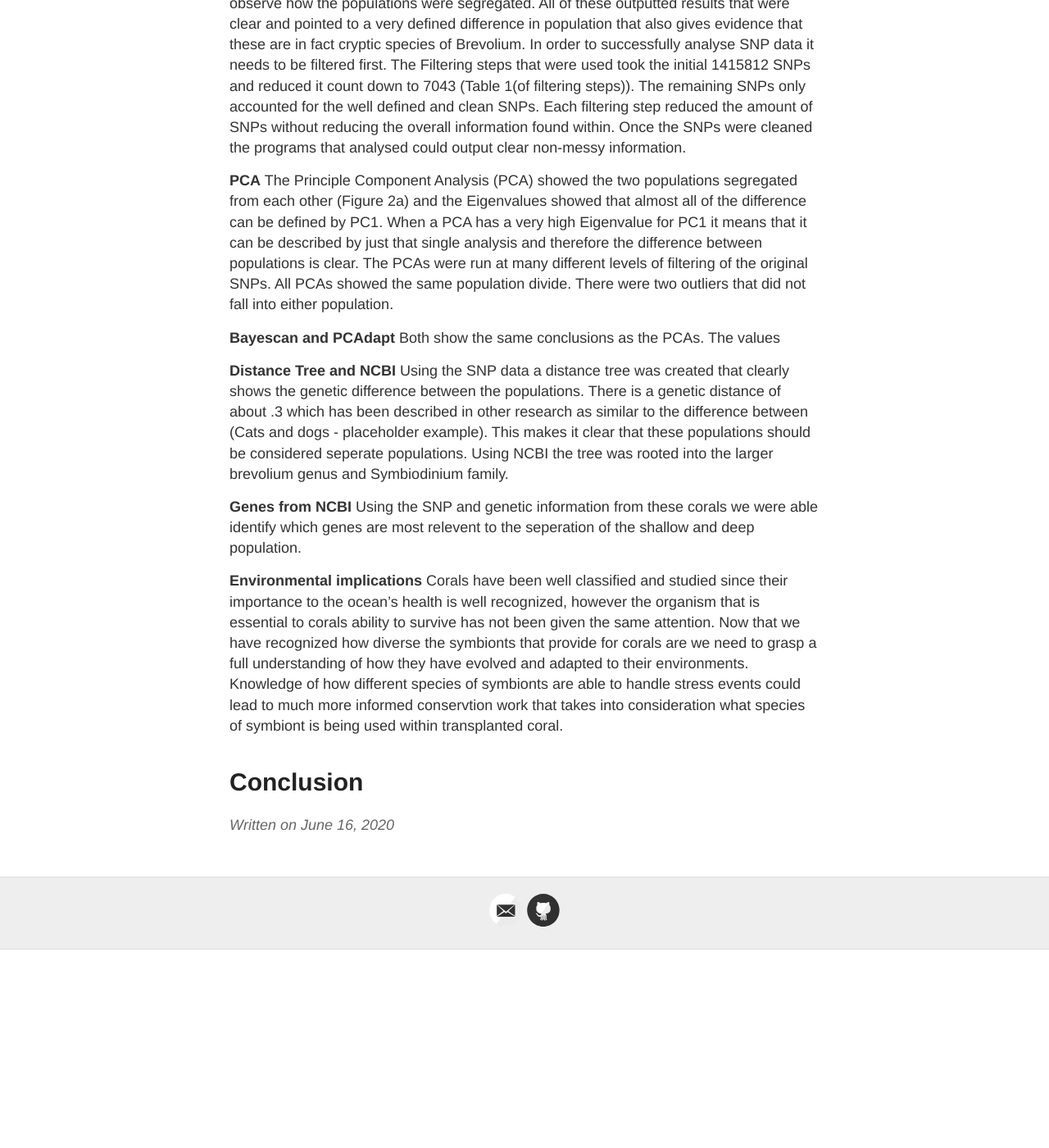
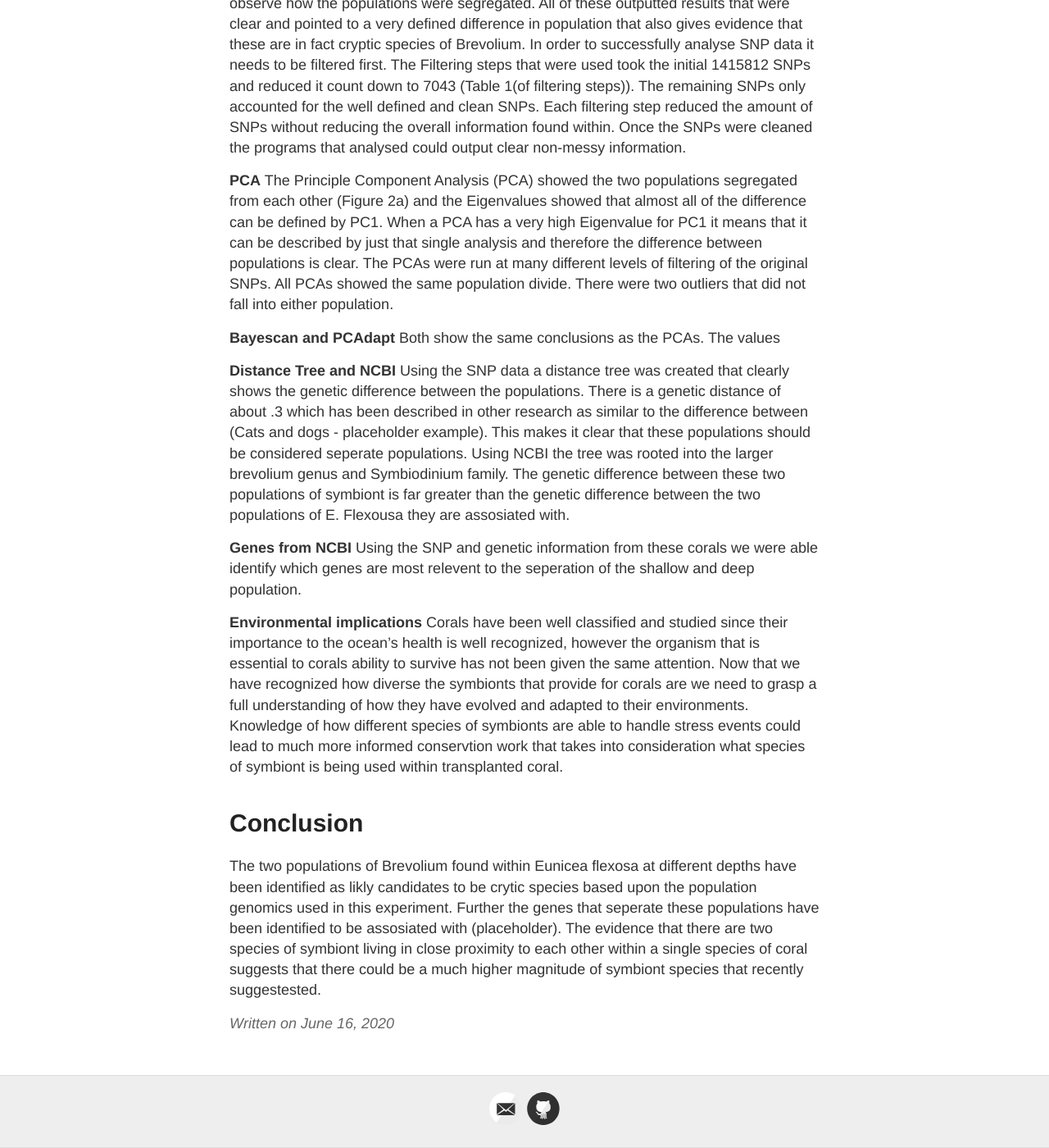
Before and after one commit to Mwags24/Brevolium_Notebook, a Jekyll site: the page built from _posts/2020-6-16-Full_Draft1.md, in a window 1280 px wide and 1400 px high, scrolled down 4482 px. Shown: the whole window at 82% size. Built offline with Jekyll 4.4.1, drawn with Linux system fonts in a browser that asks for light colours; before the commit the page ends 5640 px from its top, so only the background shows below that.

Commit message:
editing post

```diff
--- a/_posts/2020-6-16-Full_Draft1.md
+++ b/_posts/2020-6-16-Full_Draft1.md
@@ -85,6 +85,7 @@ Both show the same conclusions as the PCAs. The values
 
 **Distance Tree and NCBI**
 Using the SNP data a distance tree was created that clearly shows the genetic difference between the populations. There is a genetic distance of about .3 which has been described in other research as similar to the difference between (Cats and dogs - placeholder example). This makes it clear that these populations should be considered seperate populations. Using NCBI the tree was rooted into the larger brevolium genus and Symbiodinium family.
+The genetic difference between these two populations of symbiont is far greater than the genetic difference between the two populations of E. Flexousa they are assosiated with.
 
 **Genes from NCBI**
 Using the SNP and genetic information from these corals we were able identify which genes are most relevent to the seperation of the shallow and deep population.
@@ -95,4 +96,7 @@ Corals have been well classified and studied since their importance to the ocean
 
 
 
+
 # Conclusion
+
+The two populations of Brevolium found within Eunicea flexosa at different depths have been identified as likly candidates to be crytic species based upon the population genomics used in this experiment. Further the genes that seperate these populations have been identified to be assosiated with (placeholder). The evidence that there are two species of symbiont living in close proximity to each other within a single species of coral suggests that there could be a much higher magnitude of symbiont species that recently suggestested.
```
Also changed, not shown: _posts/2020-6-15-Discussion_draft.md (+1 -0 lines).
